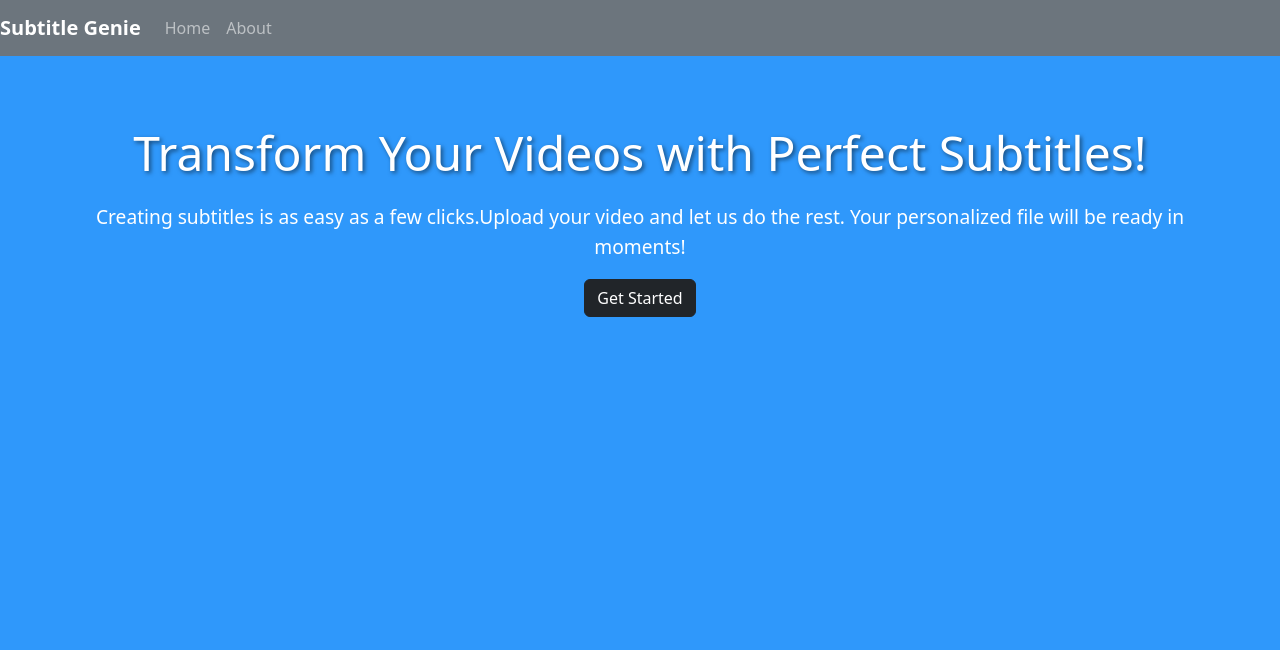
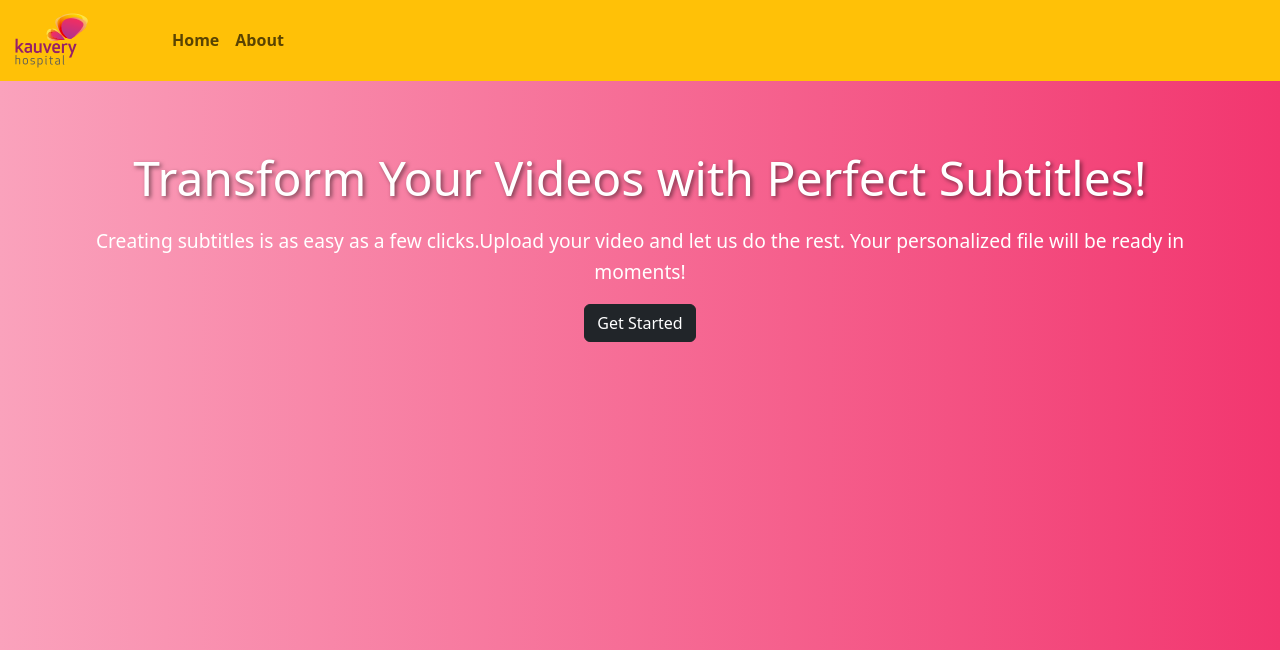
Before and after one commit to Vejaysundaram-Rajkumar/Internship_frontend, a Flask app: page / in a window 1280 px wide. Shown: the top 650 px of the page. Run offline with Flask 3, Linux system fonts and the light colour scheme; some libraries are stand-ins or nearby versions.

Commit message:
Css more updated

```diff
--- a/Templates/error.html
+++ b/Templates/error.html
@@ -3,7 +3,7 @@
 <head>
     <meta charset="UTF-8">
     <meta name="viewport" content="width=device-width, initial-scale=1.0">
-    <title>Error Page</title>
+    <title>Subtitle Generator</title>
     <style>
         body {
             font-family: 'Arial', sans-serif;
@@ -52,6 +52,8 @@
             background-color: #0056b3;
         }
     </style>
+
+  <link rel="icon" type="image/x-icon" href="{{fav_icon}}">
 </head>
 <body>
 
--- a/Templates/index.html
+++ b/Templates/index.html
@@ -3,7 +3,7 @@
 <head>
 <meta charset="UTF-8">
 <meta name="viewport" content="width=device-width, initial-scale=1.0">
-<title>Upload Video File</title>
+<title>Subtitle Genie</title>
 <link rel="stylesheet" href="{{ url_for('static', filename='index.css') }}">
 <script src="{{ url_for('static', filename='index.js') }}"></script>
 <!-- Link to Bootstrap CSS -->
@@ -13,13 +13,17 @@
 
 <script src="https://code.jquery.com/jquery-3.6.0.min.js"></script>
 
+<link rel="icon" type="image/x-icon" href="{{fav_icon}}">
 </head>
 <body>
-    <nav class="navbar navbar-expand-sm navbar-dark bg-secondary navbar-dark">
+    <nav class="navbar navbar-expand-sm navbar-light bg-secondary bg-warning">
         <!-- Navbar content -->
         <a class="navbar-brand  fw-bold" href="/">
-            Subtitle Genie
-          </a>
+
+          <div class="header-logo">
+            <img id="header-img" src={{fav_icon}}>
+          </div></a>
+      </div>
         <button class="navbar-toggler" type="button"
                 data-bs-toggle="collapse"
                 data-bs-target="#navbarSupportedContent1"
@@ -39,7 +43,7 @@
                     <a class="nav-link" href="/about" tabindex="-1" aria-disabled="true">About </a>
                 </li>
             </ul>
-        </div>
+
     </nav>
     <br>
     <br>
--- a/app.py
+++ b/app.py
@@ -5,14 +5,16 @@ import functions
 
 UPLOAD_FOLDER = 'D:\\projects\\Internship_frontend\\uploads'
 ALLOWED_EXTENSIONS = {'mp4', 'avi', 'mov'}
+images=os.path.join('static','images')
 
 app = Flask(__name__)
 app.config['UPLOAD_FOLDER'] = UPLOAD_FOLDER
-
+app.config['icons'] = images
+fav_icon = os.path.join(app.config['icons'], 'logo.png')
 
 @app.route('/')
 def index():
-    return render_template("index.html")
+    return render_template("index.html",fav_icon=fav_icon)
 
 
 def allowed_file(filename):
@@ -45,9 +47,9 @@ def upload_file():
                 fname=functions.text_generation(audioname)
                 genfile_path=fname
                 functions.save_file(genfile_path,folder_path)
-                return render_template("index.html",message="successful",filepath=genfile_path)
+                return render_template("index.html",message="successful",filepath=genfile_path,fav_icon=fav_icon)
 
-        return render_template("index.html",message="none")
+        return render_template("index.html",message="none",fav_icon=fav_icon)
     except Exception as e:
         print(e)
         status= "updation error"
@@ -56,4 +58,4 @@ def upload_file():
 
 
 if __name__ == '__main__':
-    app.run()
+    app.run(debug=True,host="0.0.0.0")
--- a/static/index.css
+++ b/static/index.css
@@ -1,26 +1,29 @@
 body {
     font-family: 'Arial', sans-serif;
-    background: linear-gradient(to right, #2f98fb, #2f98fb);
-
+    background: linear-gradient(to right, #faa2bc, #f2366f);
 }
   /* css for the form which is for uploading the video file */
   .upload-form {
     max-width: 600px;
     margin: 0 auto;
-    background-color: #fff;
+
     padding: 20px;
+    color:#000000;
     border-radius: 8px;
-    box-shadow: 0 0 10px rgba(0,0,0,0.1);
+    border: 4px solid;
+    border-color: #000000;
+    box-shadow: 0 0 10px rgba(253, 240, 0, 0.1);
   }
 
   .upload-form h2 {
     text-align: center;
-    color: #333;
+    color: #000000;
+
   }
 
   .upload-form p {
     text-align: center;
-    color: #666;
+    color: #000000;  font-weight: bold;
   }
 
   .upload-form input[type="file"] {
@@ -110,10 +113,10 @@ button {
   width: 100vw;
   height: 100vh;
   display: flex;
-  flex-direction: column; /* Ensure items are stacked vertically */
-  justify-content: center; /* Center vertically */
-  align-items: center; /* Center horizontally */
-  background-color: rgba(247, 249, 251, 0.8); /* semi-transparent white */
+  flex-direction: column;
+  justify-content: center;
+  align-items: center;
+  background-color: rgba(247, 249, 251, 0.8);
   transition: opacity 0.75s, visibility 0.75s;
 }
 
@@ -150,7 +153,7 @@ button {
 .container {
   text-align: center;
   padding: 20px;
-  background: linear-gradient(to right, #2f98fb, #2f98fb);
+
   border-radius: 10px;
 }
 
@@ -166,3 +169,17 @@ button {
   color: #fff;
   line-height: 1.6;
 }
+
+/* css for logo */
+#header-img {
+  width: 50%;
+  height: 50%;
+  position: relative;
+  left: 10%;
+
+}
+
+.nav-item{
+  color: #000000;
+  font-weight: bold;
+}
```
Also changed, not shown: Templates/about.html (+59 -3 lines), static/images/logo.png (added), 1 other file.
